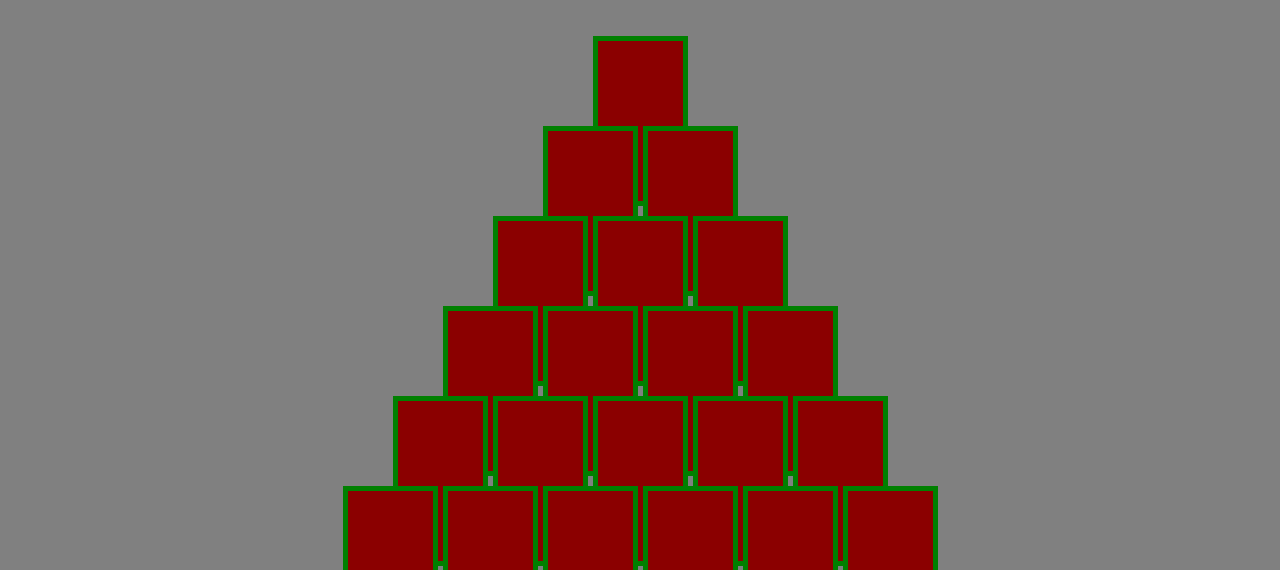
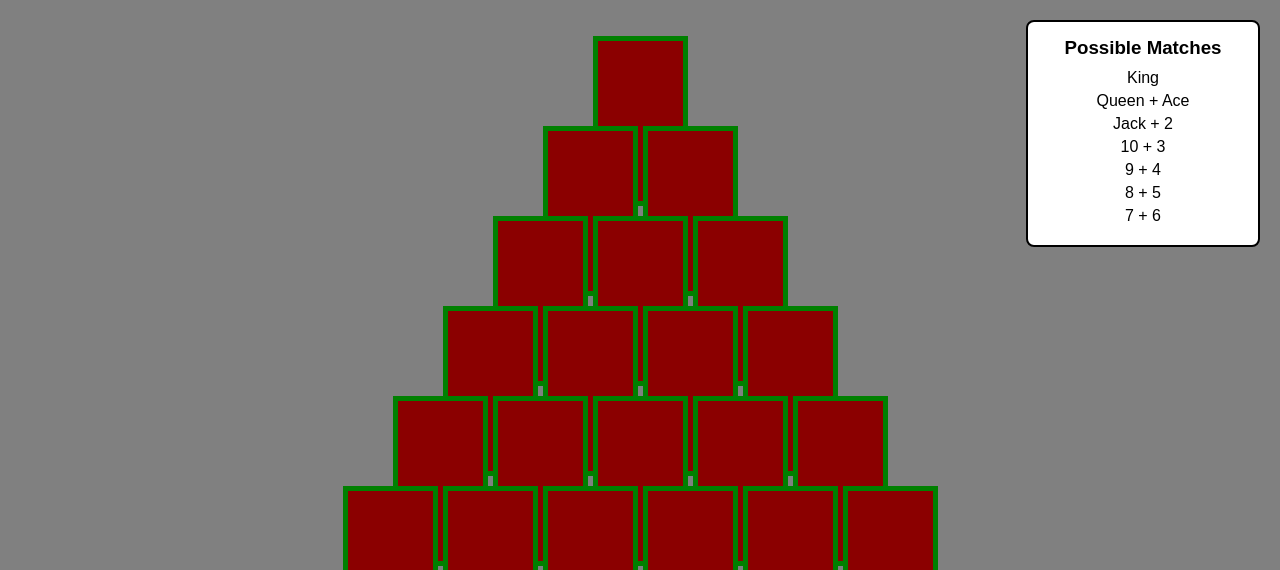
Before and after one commit to akurfurst/SDEV117---Solitaire-Pyramid, a plain HTML site: page index.html in a window 1280 px wide. Shown: the part 230-800 px from the top of the page. Drawn offline with Linux system fonts and the light colour scheme.

Commit message:
Add files via upload

```diff
--- a/index.html
+++ b/index.html
@@ -66,6 +66,9 @@
         }
         //this function starts the game by display the cards on the board and dispaying the top card on the deck
         function start(){
+            //set the username and change the form dispaly to none
+            document.getElementById("player").innerHTML = document.getElementById("username").value;
+            document.getElementById("playerForm").style.display = "none";
             //set the deck
             setDeck();
             //set the board
@@ -383,6 +386,18 @@
         <h3>High Score: 0</h3>
     </div>
 
+    <div id="key">
+        <h3>Possible Matches</h3>
+        <ul>King</ul>
+        <ul>Queen + Ace</ul>
+        <ul>Jack + 2</ul>
+        <ul>10 + 3</ul>
+        <ul>9 + 4</ul>
+        <ul>8 + 5</ul>
+        <ul>7 + 6</ul>
+
+    </div>
+
     <div id="row1" class="rows">
         <div id="card1" class="card"></div>
     </div>
--- a/styles.css
+++ b/styles.css
@@ -64,3 +64,28 @@ input{
     border: 5px solid orange !important;
     color: black !important;
 }
+
+#key{
+    background-color: white;
+    width: 200px;
+    padding: 15px;
+    border: 2px solid black;
+    border-radius: 8px;
+    text-align: center;
+    position: absolute;
+    top: 250px;
+    right: 20px;
+}
+
+#key h3{
+    margin: 0 0 10px 0;
+    padding: 0;
+    text-align: center;
+}
+
+#key ul{
+    list-style: none;
+    padding: 0;
+    margin: 5px 0;
+    text-align: center;
+}
```
